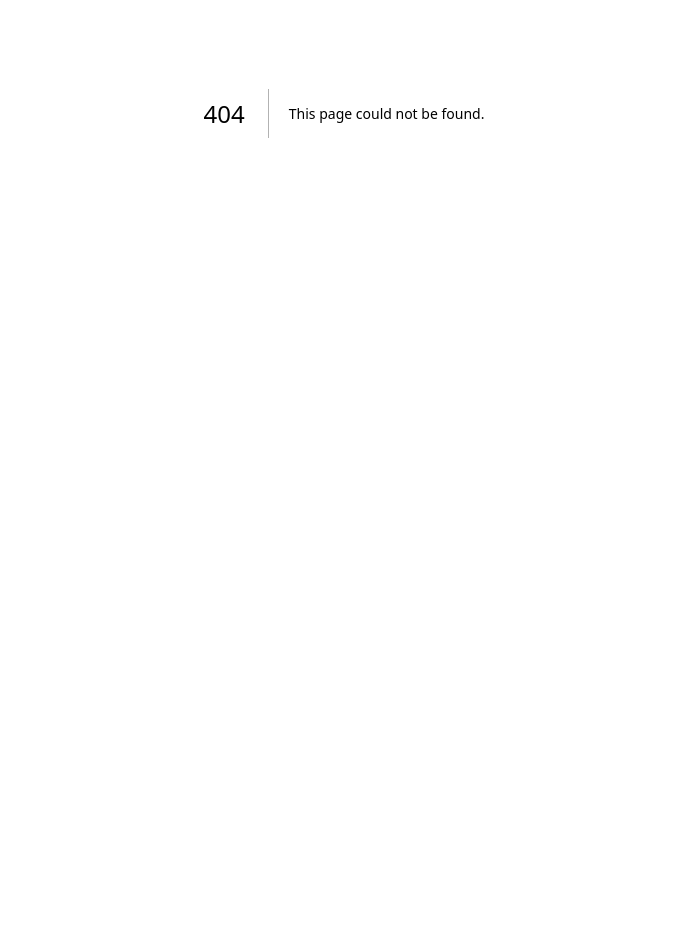
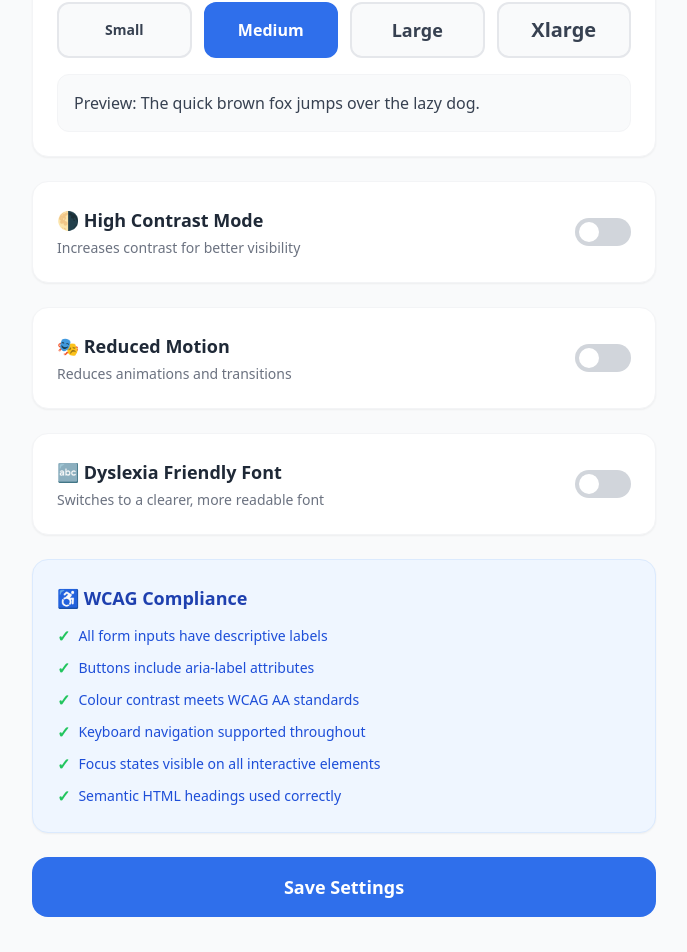
Before and after one commit to VictoriaX002/Nature-of-Enterprise-CA3, a Next.js app in the folder nextjs-dashboard/: page /accessibility in a window 1280 px wide. Before the commit this address had no page. Shown: the part 287-1239 px from the top of the page, without its empty margins (296-983 px from the left). Before the commit the page ends 800 px from the top, so only its background shows below. Built offline with nearby package versions, Linux system fonts and the light colour scheme.

Commit message:
feat: add accessibility settings page with text size, high contrast and reduced motion toggles

```diff
--- /dev/null
+++ b/nextjs-dashboard/app/accessibility/page.tsx
@@ -0,0 +1,217 @@
+"use client";
+import { useState, useEffect } from "react";
+import Link from "next/link";
+
+export default function AccessibilityPage() {
+  const [fontSize, setFontSize] = useState("medium");
+  const [highContrast, setHighContrast] = useState(false);
+  const [reducedMotion, setReducedMotion] = useState(false);
+  const [dyslexiaFont, setDyslexiaFont] = useState(false);
+  const [saved, setSaved] = useState(false);
+
+  const handleSave = () => {
+    setSaved(true);
+    setTimeout(() => setSaved(false), 3000);
+  };
+
+  const fontSizeMap: Record<string, string> = {
+    small: "text-sm",
+    medium: "text-base",
+    large: "text-lg",
+    xlarge: "text-xl",
+  };
+
+  return (
+    <main
+      className={`min-h-screen bg-gray-50 ${highContrast ? "bg-black text-white" : ""}`}
+      style={{ fontFamily: dyslexiaFont ? "Arial, sans-serif" : "inherit" }}
+    >
+      {/* Header */}
+      <div className={`${highContrast ? "bg-yellow-400" : "bg-blue-600"} px-6 py-8`}>
+        <div className="max-w-2xl mx-auto">
+          <Link
+            href="/"
+            className={`text-sm ${highContrast ? "text-black font-bold" : "text-blue-100"} hover:underline`}
+          >
+            ← Back to Home
+          </Link>
+          <h1 className={`text-3xl font-bold mt-2 ${highContrast ? "text-black" : "text-white"}`}>
+            ♿ Accessibility Settings
+          </h1>
+          <p className={`mt-1 text-sm ${highContrast ? "text-black" : "text-blue-100"}`}>
+            Customise Campus Companion to suit your needs
+          </p>
+        </div>
+      </div>
+
+      <div className="max-w-2xl mx-auto px-6 py-10 space-y-6">
+
+        {/* Text Size */}
+        <div className={`rounded-2xl p-6 shadow-sm border ${highContrast ? "bg-black border-yellow-400" : "bg-white border-gray-100"}`}>
+          <h2 className={`text-lg font-bold mb-1 ${highContrast ? "text-yellow-400" : "text-gray-800"}`}>
+            📝 Text Size
+          </h2>
+          <p className={`text-sm mb-4 ${highContrast ? "text-white" : "text-gray-500"}`}>
+            Adjust the text size across the app
+          </p>
+          <div className="grid grid-cols-2 md:grid-cols-4 gap-3">
+            {["small", "medium", "large", "xlarge"].map((size) => (
+              <button
+                key={size}
+                onClick={() => setFontSize(size)}
+                aria-pressed={fontSize === size}
+                className={`py-3 px-4 rounded-xl font-semibold border-2 transition-all ${
+                  fontSize === size
+                    ? highContrast
+                      ? "bg-yellow-400 text-black border-yellow-400"
+                      : "bg-blue-600 text-white border-blue-600"
+                    : highContrast
+                    ? "bg-black text-white border-white hover:border-yellow-400"
+                    : "bg-gray-50 text-gray-700 border-gray-200 hover:border-blue-300"
+                } ${fontSizeMap[size]}`}
+              >
+                {size.charAt(0).toUpperCase() + size.slice(1)}
+              </button>
+            ))}
+          </div>
+
+          {/* Preview */}
+          <div className={`mt-4 p-4 rounded-xl border ${highContrast ? "border-yellow-400 bg-gray-900" : "border-gray-100 bg-gray-50"}`}>
+            <p className={`font-medium ${fontSizeMap[fontSize]} ${highContrast ? "text-white" : "text-gray-700"}`}>
+              Preview: The quick brown fox jumps over the lazy dog.
+            </p>
+          </div>
+        </div>
+
+        {/* High Contrast */}
+        <div className={`rounded-2xl p-6 shadow-sm border ${highContrast ? "bg-black border-yellow-400" : "bg-white border-gray-100"}`}>
+          <div className="flex items-center justify-between">
+            <div>
+              <h2 className={`text-lg font-bold ${highContrast ? "text-yellow-400" : "text-gray-800"}`}>
+                🌗 High Contrast Mode
+              </h2>
+              <p className={`text-sm mt-1 ${highContrast ? "text-white" : "text-gray-500"}`}>
+                Increases contrast for better visibility
+              </p>
+            </div>
+            <button
+              onClick={() => setHighContrast(!highContrast)}
+              aria-pressed={highContrast}
+              aria-label="Toggle high contrast mode"
+              className={`relative w-14 h-7 rounded-full transition-colors ${
+                highContrast ? "bg-yellow-400" : "bg-gray-300"
+              }`}
+            >
+              <span className={`absolute top-1 w-5 h-5 rounded-full transition-all ${
+                highContrast ? "left-8 bg-black" : "left-1 bg-white"
+              }`} />
+            </button>
+          </div>
+        </div>
+
+        {/* Reduced Motion */}
+        <div className={`rounded-2xl p-6 shadow-sm border ${highContrast ? "bg-black border-yellow-400" : "bg-white border-gray-100"}`}>
+          <div className="flex items-center justify-between">
+            <div>
+              <h2 className={`text-lg font-bold ${highContrast ? "text-yellow-400" : "text-gray-800"}`}>
+                🎭 Reduced Motion
+              </h2>
+              <p className={`text-sm mt-1 ${highContrast ? "text-white" : "text-gray-500"}`}>
+                Reduces animations and transitions
+              </p>
+            </div>
+            <button
+              onClick={() => setReducedMotion(!reducedMotion)}
+              aria-pressed={reducedMotion}
+              aria-label="Toggle reduced motion"
+              className={`relative w-14 h-7 rounded-full transition-colors ${
+                reducedMotion
+                  ? highContrast ? "bg-yellow-400" : "bg-blue-600"
+                  : "bg-gray-300"
+              }`}
+            >
+              <span className={`absolute top-1 w-5 h-5 rounded-full transition-all ${
+                reducedMotion ? "left-8 bg-white" : "left-1 bg-white"
+              }`} />
+            </button>
+          </div>
+          {reducedMotion && (
+            <div className={`mt-3 text-sm p-3 rounded-xl ${highContrast ? "bg-yellow-400 text-black" : "bg-blue-50 text-blue-700"}`}>
+              ✅ Reduced motion is now enabled
+            </div>
+          )}
+        </div>
+
+        {/* Dyslexia Friendly Font */}
+        <div className={`rounded-2xl p-6 shadow-sm border ${highContrast ? "bg-black border-yellow-400" : "bg-white border-gray-100"}`}>
+          <div className="flex items-center justify-between">
+            <div>
+              <h2 className={`text-lg font-bold ${highContrast ? "text-yellow-400" : "text-gray-800"}`}>
+                🔤 Dyslexia Friendly Font
+              </h2>
+              <p className={`text-sm mt-1 ${highContrast ? "text-white" : "text-gray-500"}`}>
+                Switches to a clearer, more readable font
+              </p>
+            </div>
+            <button
+              onClick={() => setDyslexiaFont(!dyslexiaFont)}
+              aria-pressed={dyslexiaFont}
+              aria-label="Toggle dyslexia friendly font"
+              className={`relative w-14 h-7 rounded-full transition-colors ${
+                dyslexiaFont
+                  ? highContrast ? "bg-yellow-400" : "bg-blue-600"
+                  : "bg-gray-300"
+              }`}
+            >
+              <span className={`absolute top-1 w-5 h-5 rounded-full transition-all ${
+                dyslexiaFont ? "left-8 bg-white" : "left-1 bg-white"
+              }`} />
+            </button>
+          </div>
+        </div>
+
+        {/* WCAG Info */}
+        <div className={`rounded-2xl p-6 shadow-sm border ${highContrast ? "bg-black border-yellow-400" : "bg-blue-50 border-blue-100"}`}>
+          <h2 className={`text-lg font-bold mb-3 ${highContrast ? "text-yellow-400" : "text-blue-800"}`}>
+            ♿ WCAG Compliance
+          </h2>
+          <div className="space-y-2">
+            {[
+              "All form inputs have descriptive labels",
+              "Buttons include aria-label attributes",
+              "Colour contrast meets WCAG AA standards",
+              "Keyboard navigation supported throughout",
+              "Focus states visible on all interactive elements",
+              "Semantic HTML headings used correctly",
+            ].map((item, i) => (
+              <div key={i} className="flex items-center gap-2">
+                <span className="text-green-500 font-bold">✓</span>
+                <p className={`text-sm ${highContrast ? "text-white" : "text-blue-700"}`}>{item}</p>
+              </div>
+            ))}
+          </div>
+        </div>
+
+        {/* Save Button */}
+        <button
+          onClick={handleSave}
+          aria-label="Save accessibility settings"
+          className={`w-full py-4 rounded-2xl font-bold text-lg transition-all ${
+            highContrast
+              ? "bg-yellow-400 text-black hover:bg-yellow-300"
+              : "bg-blue-600 text-white hover:bg-blue-700"
+          }`}
+        >
+          {saved ? "✅ Settings Saved!" : "Save Settings"}
+        </button>
+
+        {saved && (
+          <div className="text-center text-sm text-green-600 font-medium">
+            Your accessibility preferences have been applied.
+          </div>
+        )}
+
+      </div>
+    </main>
+  );
+}
```
